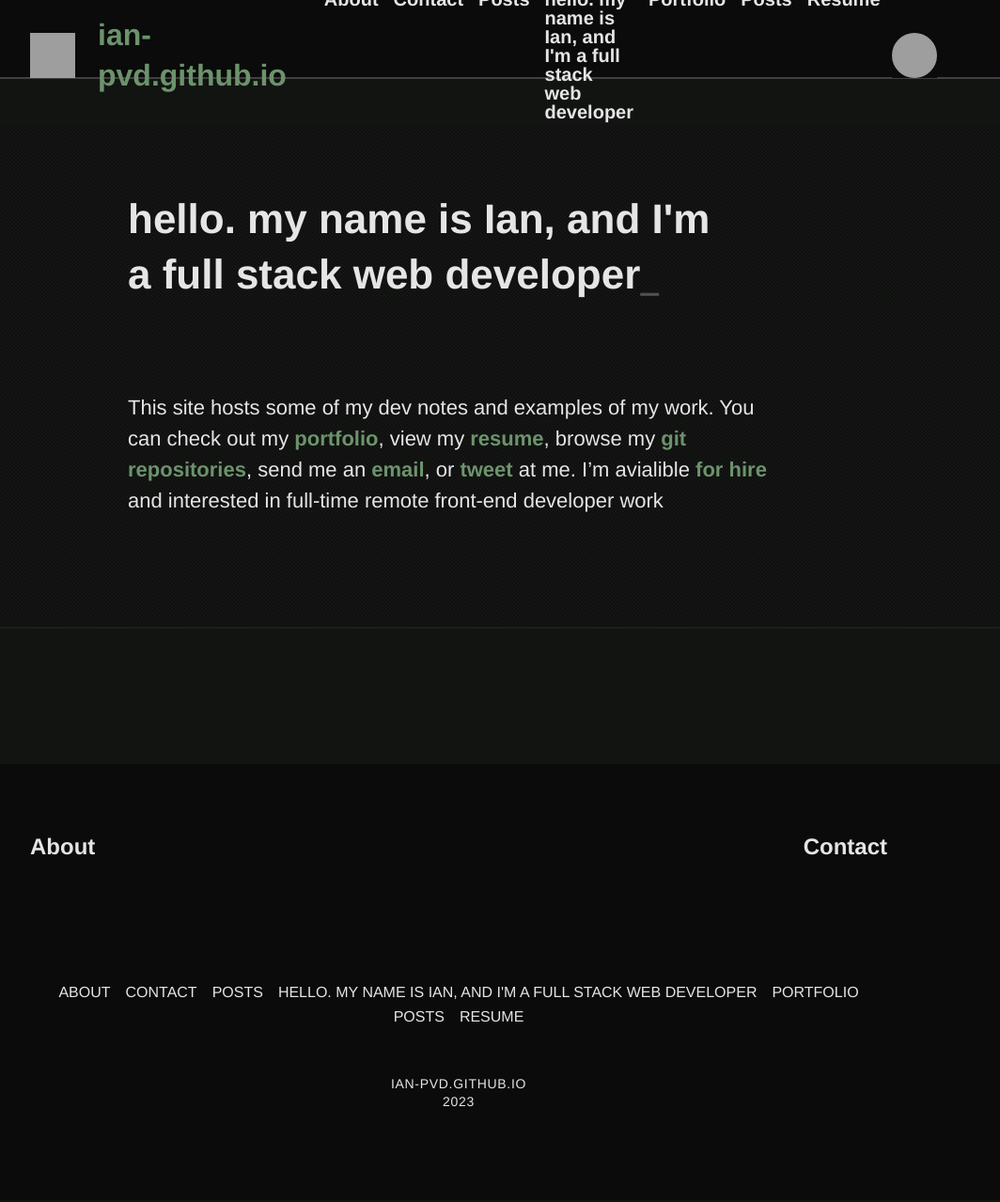
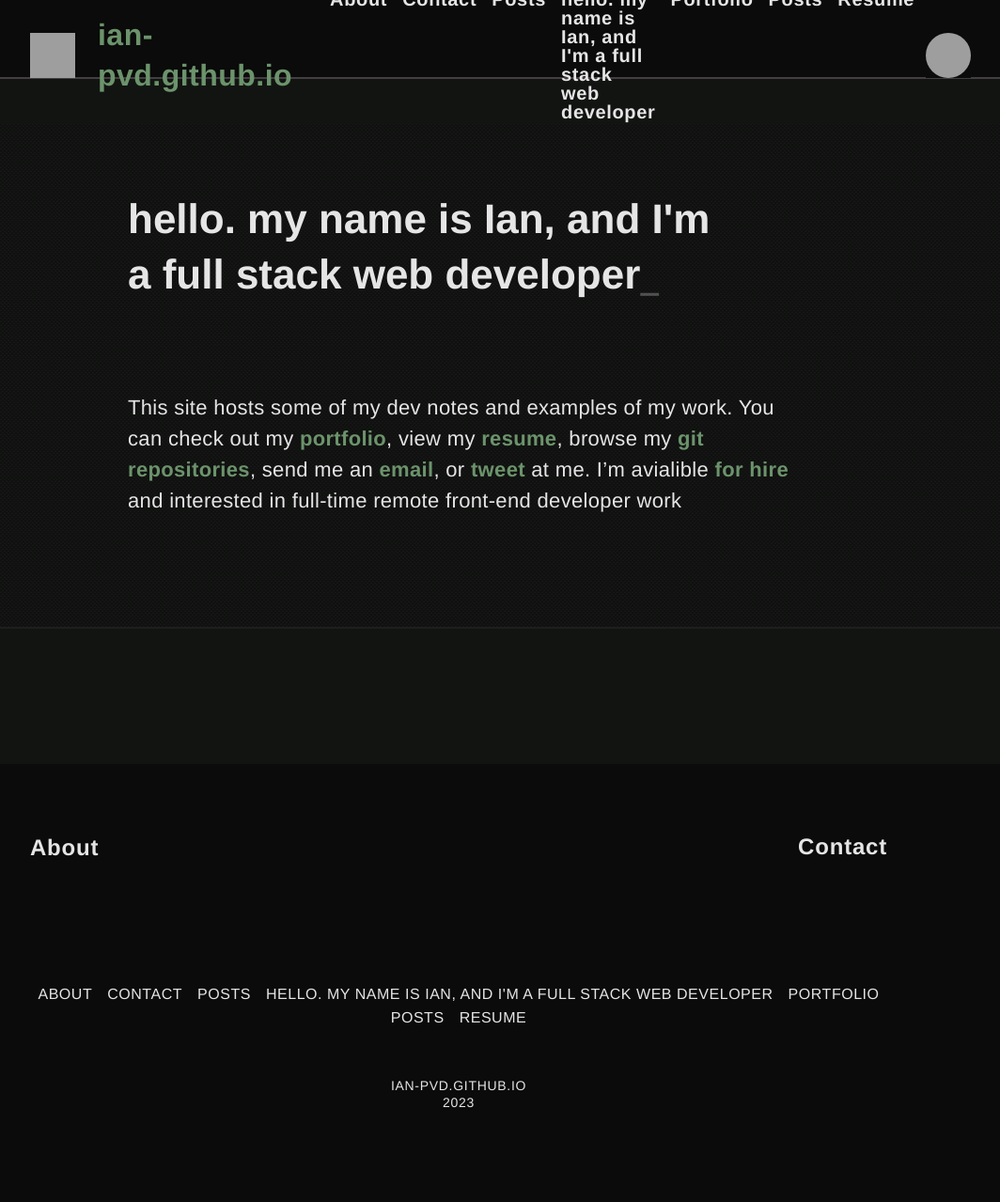
Before and after one commit to ian-pvd/ian-pvd.github.io, a Jekyll site: the page built from index.md, in a window 1280 px wide. Shown: the whole page at 94% size, without its empty margins (152-1216 px from the left). Built offline with Jekyll 4.4.1, drawn with Linux system fonts in a browser that asks for light colours; grey boxes are pictures that could not be loaded.

Commit message:
typography fixes

```diff
--- a/_sass/includes/site-footer.scss
+++ b/_sass/includes/site-footer.scss
@@ -39,7 +39,7 @@
 }
 
 .site-footer__about {
-	font-size: var(--fs-xsmall);
+	font-size: var(--fs-small);
 	font-weight: normal;
 	letter-spacing: var(--ls-medium);
 	margin: 0;
@@ -47,6 +47,7 @@
 	@media #{$desktop} {
 		font-size: var(--fs-small);
 		grid-row: span 2;
+		line-height: var(--lh-medium);
 		margin: 0;
 		padding: var(--space-medium) var(--space-large) var(--space-medium) 0;
 	}
@@ -74,7 +75,7 @@
 
 .site-footer__author-twitter,
 .site-footer__author-email {
-	font-size: var(--fs-xsmall);
+	font-size: var(--fs-small);
 	font-weight: normal;
 	letter-spacing: var(--ls-medium);
 
--- a/_sass/variables.scss
+++ b/_sass/variables.scss
@@ -67,8 +67,9 @@
 	--lh-xlarge: calc(5 / 3); /* 1.666 */
 
 	/* Letter Spacing */
-	--ls-small: calc(15 / 1000em); /* 0.015em */
-	--ls-medium: calc(33 / 1000em); /* 0.033em */
+	--ls-small: 0.015em;
+	--ls-medium: 0.033em;
+	--ls-large: 0.050em;
 
 	/* TODO: Organize the other variables. */
 	--mw-site-layout: calc(54rem + var(--space-large)); // 54rem + 3rem (half site footer padding)
```
